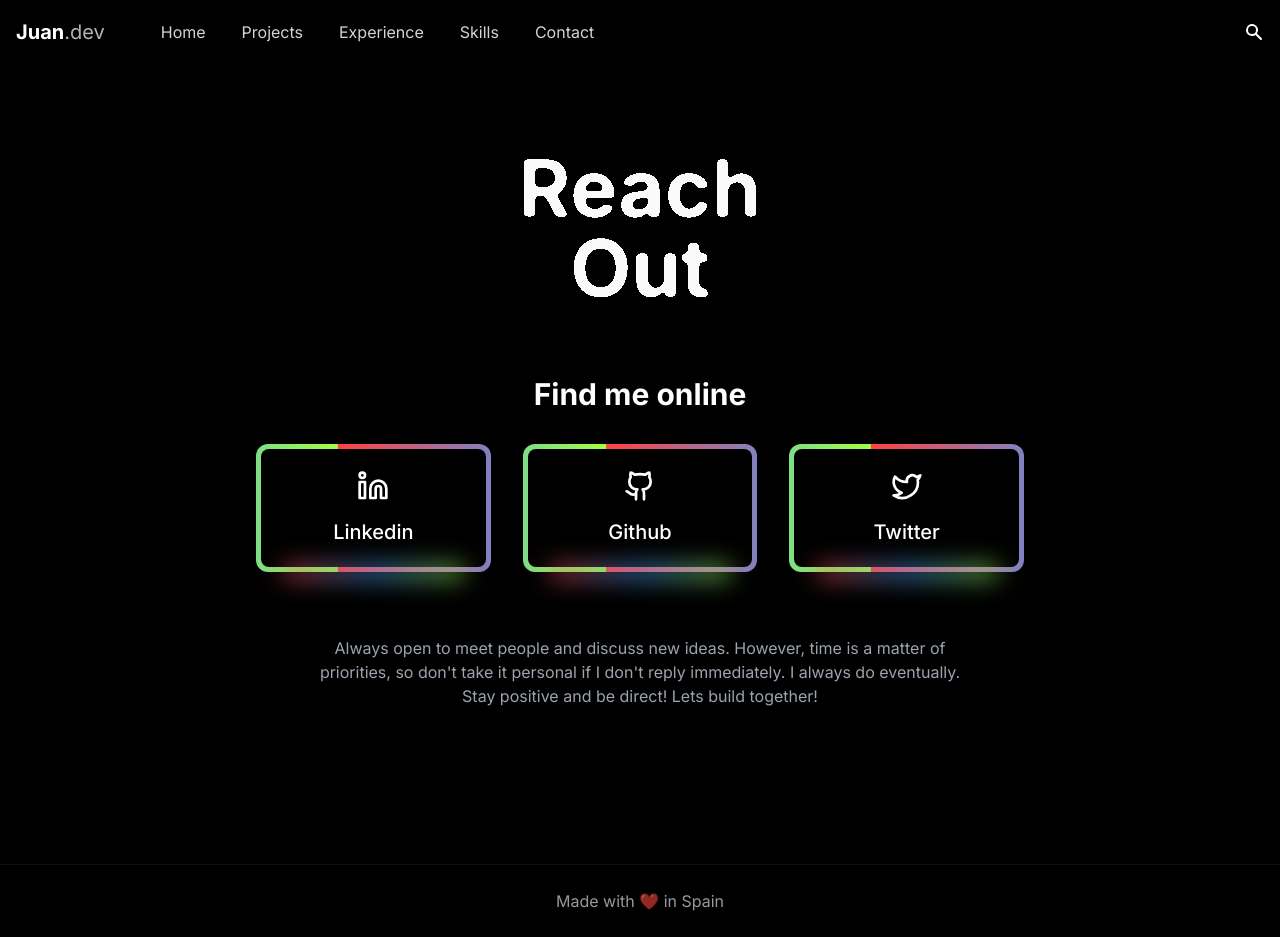
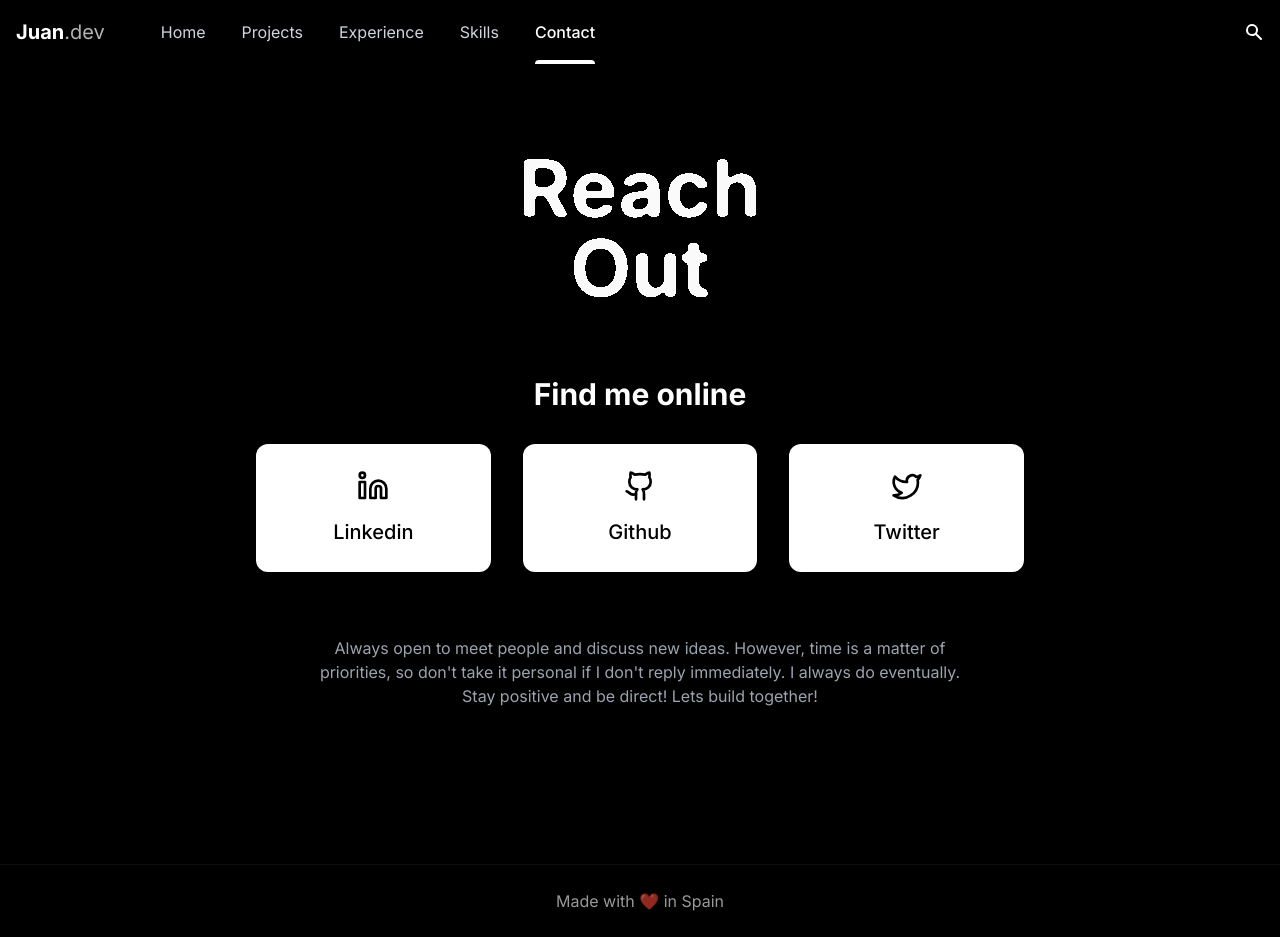
Before and after one commit to juannluengo/personalWebsite, a Next.js app: page /socials in a window 1280 px wide. Built offline with nearby package versions, Linux system fonts and the light colour scheme.

Commit message:
fixing buttons

```diff
--- a/src/app/socials/page.tsx
+++ b/src/app/socials/page.tsx
@@ -6,14 +6,14 @@ import { personalInfo } from '@/data/personal';
 import Layout from '@/components/layout/Layout';
 import { Github, Linkedin, Twitter } from 'lucide-react';
 import Link from 'next/link';
-import { RainbowButton } from "@/components/ui/rainbow-button";
+import { LargeWhiteButton } from "@/components/ui/large-white-button";
 
 export default function SocialsPage() {
   // Social icon mapping with proper typing
   const socialIcons: Record<string, React.ReactNode> = {
-    github: <Github size={32} className="text-white" />,
-    linkedin: <Linkedin size={32} className="text-white" />,
-    twitter: <Twitter size={32} className="text-white" />
+    github: <Github size={32} className="text-black" />,
+    linkedin: <Linkedin size={32} className="text-black" />,
+    twitter: <Twitter size={32} className="text-black" />
   };
 
   return (
@@ -42,14 +42,14 @@ export default function SocialsPage() {
                   target="_blank"
                   rel="noopener noreferrer"
                 >
-                  <RainbowButton className="w-full h-32">
+                  <LargeWhiteButton>
                     <div className="flex flex-col items-center justify-center">
                       <div className="text-4xl mb-4">
                         {platform in socialIcons ? socialIcons[platform] : null}
                       </div>
-                      <span className="text-xl capitalize text-white">{platform}</span>
+                      <span className="text-xl capitalize text-black">{platform}</span>
                     </div>
-                  </RainbowButton>
+                  </LargeWhiteButton>
                 </a>
               ))}
             </div>
--- a/src/components/home/RobotAnimation.tsx
+++ b/src/components/home/RobotAnimation.tsx
@@ -4,7 +4,7 @@ import { SplineScene } from "@/components/ui/splite";
 import { Card } from "@/components/ui/card";
 import { PlayCircle } from "lucide-react";
 import Link from "next/link";
-import { RainbowButton } from "@/components/ui/rainbow-button";
+import { WhiteButton } from "@/components/ui/white-button";
 
 export default function RobotAnimation() {
   // Function to scroll to the Work Experience section
@@ -46,9 +46,9 @@ export default function RobotAnimation() {
             <span className="font-medium">View Profile</span>
           </button>
           <Link href="/socials">
-            <RainbowButton>
-              <span className="font-medium text-white">More Info</span>
-            </RainbowButton>
+            <WhiteButton className="flex items-center">
+              <span className="font-medium">More Info</span>
+            </WhiteButton>
           </Link>
         </div>
       </div>
--- a/src/components/navigation/NavigationTabs.tsx
+++ b/src/components/navigation/NavigationTabs.tsx
@@ -14,7 +14,7 @@ const tabs: NavTab[] = [
   { title: 'Projects', href: '/projects' },
   { title: 'Experience', href: '/experience' },
   { title: 'Skills', href: '/skills' },
-  { title: 'Contact', href: '/contact' }
+  { title: 'Contact', href: '/socials' }
 ];
 
 export default function NavigationTabs() {
--- /dev/null
+++ b/src/components/ui/large-white-button.tsx
@@ -0,0 +1,25 @@
+import React from "react";
+import { cn } from "@/lib/utils";
+
+interface LargeWhiteButtonProps
+  extends React.ButtonHTMLAttributes<HTMLButtonElement> {}
+
+export function LargeWhiteButton({
+  children,
+  className,
+  ...props
+}: LargeWhiteButtonProps) {
+  return (
+    <button
+      className={cn(
+        "group relative inline-flex cursor-pointer items-center justify-center rounded-xl bg-white text-black w-full h-32 font-medium transition-colors hover:bg-gray-200 focus-visible:outline-none disabled:pointer-events-none disabled:opacity-50",
+        className,
+      )}
+      {...props}
+    >
+      <span className="relative z-10 flex items-center justify-center">
+        {children}
+      </span>
+    </button>
+  );
+}
--- a/src/components/ui/spotlight.tsx
+++ b/src/components/ui/spotlight.tsx
@@ -14,7 +14,7 @@ export function Spotlight({
   className,
   size = 200,
   fill = 'white',
-  springOptions = { bounce: 0 },
+  springOptions = { bounce: 0, damping: 10, stiffness: 400 },
 }: SpotlightProps) {
   const containerRef = useRef<HTMLDivElement>(null);
   const [isHovered, setIsHovered] = useState(false);
@@ -23,8 +23,9 @@ export function Spotlight({
   const mouseX = useSpring(0, springOptions);
   const mouseY = useSpring(0, springOptions);
 
-  const spotlightLeft = useTransform(mouseX, (x) => `${x - size / 2}px`);
-  const spotlightTop = useTransform(mouseY, (y) => `${y - size / 2}px`);
+  const halfSize = size / 2;
+  const spotlightLeft = useTransform(mouseX, (x) => `${x - halfSize}px`);
+  const spotlightTop = useTransform(mouseY, (y) => `${y - halfSize}px`);
 
   useEffect(() => {
     if (containerRef.current) {
@@ -40,9 +41,15 @@ export function Spotlight({
   const handleMouseMove = useCallback(
     (event: MouseEvent) => {
       if (!parentElement) return;
-      const { left, top } = parentElement.getBoundingClientRect();
-      mouseX.set(event.clientX - left);
-      mouseY.set(event.clientY - top);
+
+      // Get precise mouse coordinates relative to the parent
+      const rect = parentElement.getBoundingClientRect();
+      const x = event.clientX - rect.left;
+      const y = event.clientY - rect.top;
+
+      // Set values immediately for more responsive effect
+      mouseX.set(x);
+      mouseY.set(y);
     },
     [mouseX, mouseY, parentElement]
   );
@@ -81,6 +88,7 @@ export function Spotlight({
         height: size,
         left: spotlightLeft,
         top: spotlightTop,
+        transform: 'translate3d(0, 0, 0)', // Force hardware acceleration
       }}
     />
   );
--- /dev/null
+++ b/src/components/ui/white-button.tsx
@@ -0,0 +1,25 @@
+import React from "react";
+import { cn } from "@/lib/utils";
+
+interface WhiteButtonProps
+  extends React.ButtonHTMLAttributes<HTMLButtonElement> {}
+
+export function WhiteButton({
+  children,
+  className,
+  ...props
+}: WhiteButtonProps) {
+  return (
+    <button
+      className={cn(
+        "group relative inline-flex cursor-pointer items-center justify-center rounded-md bg-white text-black px-6 py-2 font-medium transition-colors hover:bg-gray-200 focus-visible:outline-none disabled:pointer-events-none disabled:opacity-50",
+        className,
+      )}
+      {...props}
+    >
+      <span className="relative z-10 flex items-center justify-center">
+        {children}
+      </span>
+    </button>
+  );
+}
```
